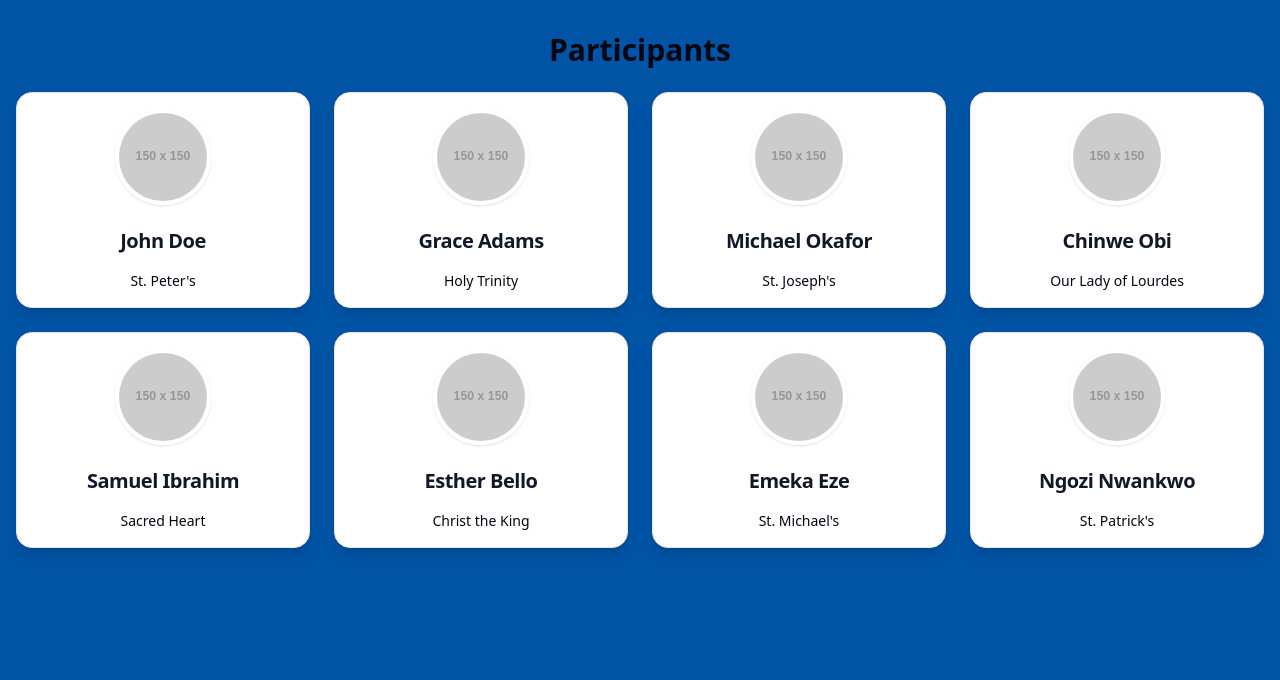
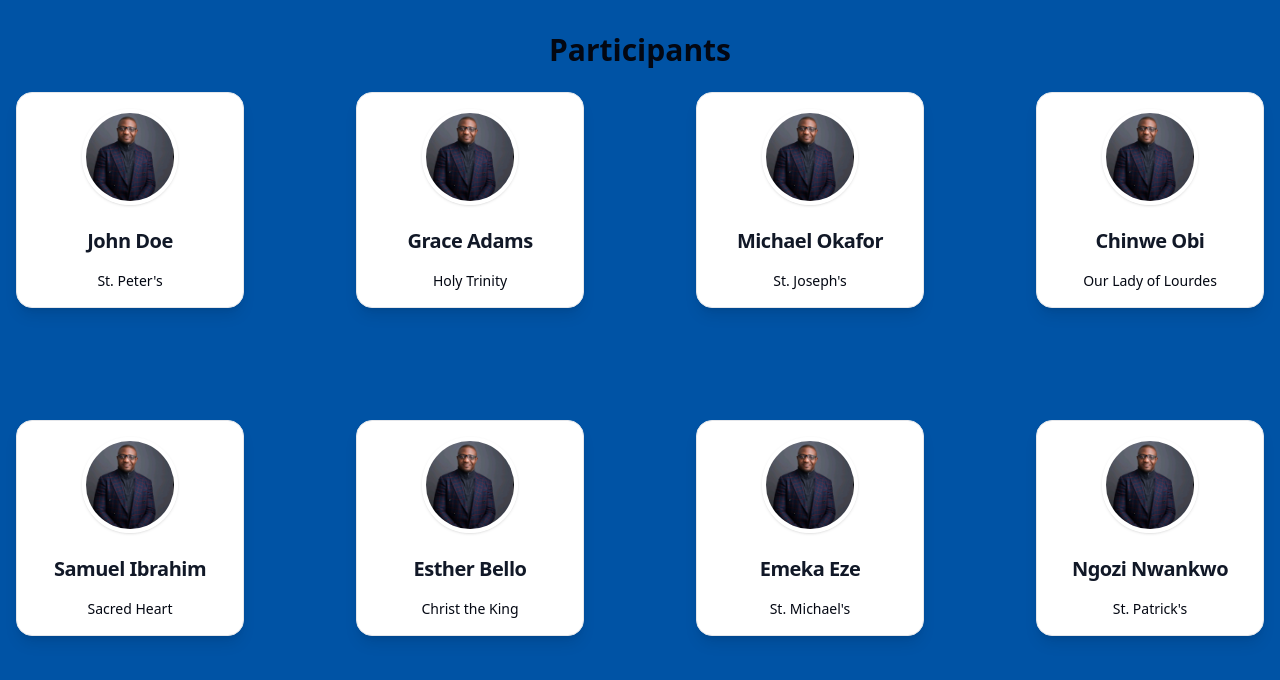
Before and after one commit to somchi/quizz-app, a Next.js app: page /1/audience in a window 1280 px wide. Shown: the top 680 px of the page. Built offline with nearby package versions, Linux system fonts and the light colour scheme.

Commit message:
create audience and participant layout

```diff
--- a/package.json
+++ b/package.json
@@ -10,17 +10,16 @@
   },
   "dependencies": {
     "@radix-ui/react-slot": "^1.2.3",
+    "@tsparticles/engine": "^3.8.1",
+    "@tsparticles/react": "^3.0.0",
     "class-variance-authority": "^0.7.1",
     "clsx": "^2.1.1",
     "lucide-react": "^0.513.0",
     "next": "15.3.3",
     "react": "^19.0.0",
     "react-dom": "^19.0.0",
-    "react-tsparticles": "^2.12.2",
     "tailwind-merge": "^3.3.0",
     "tailwindcss-animate": "^1.0.7",
-    "tsparticles": "^3.8.1",
-    "tsparticles-engine": "^2.12.0",
     "zod": "^3.25.51"
   },
   "devDependencies": {
--- a/src/app/[quizzId]/audience/page.tsx
+++ b/src/app/[quizzId]/audience/page.tsx
@@ -2,12 +2,12 @@ import WaitingCom from "@/app/components/WaitingCom";
 import Test from "@/app/components/Test";
 import LeaderBoard from "@/app/components/LeaderBoard";
 import ParticipantsCom from "@/app/components/ParticipantsCom";
+import QuestionCom from "@/app/components/QuestionCom";
 
 const AudiencePage = () => {
   return (
-    <section>
-      {/* <WaitingCom type="roundToStart"  /> */}
-      {/* <LeaderBoard /> */}
+    <section className="">
+      {/* <QuestionCom /> */}
       <ParticipantsCom />
     </section>
   );
--- /dev/null
+++ b/src/app/[quizzId]/layout.tsx
@@ -0,0 +1,7 @@
+export default function RootLayout({
+  children,
+}: Readonly<{
+  children: React.ReactNode;
+}>) {
+  return <section className="bg-theme-primary">{children}</section>;
+}
--- a/src/app/components/ParticipantsCom.tsx
+++ b/src/app/components/ParticipantsCom.tsx
@@ -8,11 +8,11 @@ const ParticipantsCom = () => {
 
   return (
     <div className="w-full min-h-screen px-4 py-8">
-      <div className="max-w-7xl mx-auto">
+      <div className="max-w-full mx-auto">
         <h1 className="text-3xl font-semibold text-card-foreground mb-6 text-center">
           Participants
         </h1>
-        <div className="grid gap-6 grid-cols-1 sm:grid-cols-2 md:grid-cols-3 xl:grid-cols-4">
+        <div className="grid gap-6 md:gap-28 grid-cols-1 sm:grid-cols-2 md:grid-cols-3 xl:grid-cols-4">
           {participants.map((participant) => (
             <CandidateCard
               key={participant.id}
--- a/src/app/components/Particlesbck.tsx
+++ b/src/app/components/Particlesbck.tsx
@@ -1,39 +1,50 @@
-// ParticleBackground.tsx
-import React from "react";
-import Particles from "react-tsparticles";
-import { loadFull } from "tsparticles";
+// "use client";
 
-const ParticleBackground = () => {
-  const particlesInit = async (engine: any) => {
-    await loadFull(engine); // loads all features
-  };
+// import React, { useCallback } from "react";
+// import { Particles } from "@tsparticles/react";
+// import { loadAll } from "@tsparticles/engine";
 
-  return (
-    <Particles
-      id="tsparticles"
-      init={particlesInit}
-      options={{
-        fullScreen: { enable: true }, // covers entire screen
-        particles: {
-          number: { value: 100 },
-          shape: { type: "circle" },
-          size: { value: { min: 1, max: 5 } },
-          move: { enable: true, speed: 1 },
-          opacity: { value: 0.5 },
-          links: {
-            enable: true,
-            color: "#ffffff",
-            distance: 150,
-            opacity: 0.4,
-            width: 1,
-          },
-        },
-        background: {
-          color: "#0d0d0d", // optional background color
-        },
-      }}
-    />
-  );
-};
+// import type { Engine } from "@tsparticles/engine";
 
-export default ParticleBackground;
+// const ParticleBackground = () => {
+//   const particlesInit = useCallback(async (engine: Engine) => {
+//     await loadAll(engine);
+//   }, []);
+
+//   return (
+//     <div className="absolute inset-0 z-0">
+//       <Particles
+//         id="tsparticles"
+//         particlesInit={particlesInit}
+//         options={{
+//           background: {
+//             color: "#0d0d0d",
+//           },
+//           particles: {
+//             number: { value: 80 },
+//             color: { value: "#ffffff" },
+//             shape: { type: "circle" },
+//             opacity: { value: 0.5 },
+//             size: { value: { min: 1, max: 5 } },
+//             move: { enable: true, speed: 1 },
+//             links: {
+//               enable: true,
+//               color: "#ffffff",
+//               distance: 150,
+//               opacity: 0.4,
+//               width: 1,
+//             },
+//           },
+//           interactivity: {
+//             events: {
+//               onClick: { enable: false },
+//               onHover: { enable: false },
+//             },
+//           },
+//         }}
+//       />
+//     </div>
+//   );
+// };
+
+// export default ParticleBackground;
--- a/src/app/components/QuestionCom.tsx
+++ b/src/app/components/QuestionCom.tsx
@@ -1,7 +1,38 @@
 import React from "react";
+import { Button } from "./ui/button";
 
 const QuestionCom = () => {
-  return <div>QuestionCom</div>;
+  return (
+    <div className="flex flex-col gap-3 max-w-3xl mx-auto p-6 rounded-lg md:border md:border-primary">
+      <h1 className="text-2xl font-semibold mb-4 text-primary">Question 34</h1>
+      <p className="mb-6 text-text leading-relaxed">
+        Lorem, ipsum dolor sit amet consectetur adipisicing elit. Delectus,
+        veniam reiciendis illo impedit, saepe quasi soluta culpa, non ducimus
+        laboriosam sit. Nesciunt, totam.
+      </p>
+
+      <div className="space-y-4">
+        {/* test options */}
+        {["A", "B", "C", "D"].map((option) => (
+          <div
+            key={option}
+            className="flex items-center gap-3 p-4 rounded-md cursor-pointer border border-primary bg-white hover:bg-lightBlue transition-colors"
+          >
+            <div className="flex justify-center items-baseline">
+              <span className="inline-flex items-center justify-center text-[0.6rem] w-5 h-5 md:w-6 md:h-6 md:text-[1rem] rounded-full bg-primary text-white font-bold select-none">
+                {option}
+              </span>
+            </div>
+            <p className="">
+              Lorem ipsum dolor consectetur adipisicing elit. Repellat sint
+              excepturi praesentium.
+            </p>
+          </div>
+        ))}
+      </div>
+      <Button>Submit</Button>
+    </div>
+  );
 };
 
 export default QuestionCom;
--- a/src/app/components/WaitingCom.tsx
+++ b/src/app/components/WaitingCom.tsx
@@ -1,3 +1,4 @@
+"use client";
 import React from "react";
 import ParticipantsCom from "./ParticipantsCom";
 import CandidateCard from "./CandidateCard";
@@ -25,9 +26,11 @@ const WaitingCom = ({ type = "quizToStart" }: WaitComProps) => {
   const component = waitingComponentMap[type] || null;
 
   return (
-    <div className="h-screen px-4 text-center space-y-6">
-      <h1 className="text-3xl font-bold text-primary">{text}</h1>
-      {component}
+    <div className="relative h-screen overflow-hidden">
+      <div className="h-screen px-4 text-center space-y-6 relative z-10">
+        <h1 className="text-3xl font-bold text-primary">{text}</h1>
+        {component}
+      </div>
     </div>
   );
 };
--- a/src/app/layout.tsx
+++ b/src/app/layout.tsx
@@ -25,7 +25,7 @@ export default function RootLayout({
   return (
     <html lang="en">
       <body
-        className={`${geistSans.variable} ${geistMono.variable} antialiased bg-theme-primary`}
+        className={`${geistSans.variable} ${geistMono.variable} antialiased `}
       >
         {children}
       </body>
--- a/src/app/lib/constants.tsx
+++ b/src/app/lib/constants.tsx
@@ -5,7 +5,7 @@ export const participants = [
     lastName: "Doe",
     parish: "St. Peter's",
     score: 85,
-    imageUrl: "https://via.placeholder.com/150", // Placeholder image URL
+    imageUrl: "/images/victorafolabi.jpg",
   },
   {
     id: 2,
@@ -13,7 +13,7 @@ export const participants = [
     lastName: "Adams",
     parish: "Holy Trinity",
     score: 90,
-    imageUrl: "https://via.placeholder.com/150", // Placeholder image URL
+    imageUrl: "/images/victorafolabi.jpg",
   },
   {
     id: 3,
@@ -21,7 +21,7 @@ export const participants = [
     lastName: "Okafor",
     parish: "St. Joseph's",
     score: 78,
-    imageUrl: "https://via.placeholder.com/150", // Placeholder image URL
+    imageUrl: "/images/victorafolabi.jpg",
   },
   {
     id: 4,
@@ -29,7 +29,7 @@ export const participants = [
     lastName: "Obi",
     parish: "Our Lady of Lourdes",
     score: 88,
-    imageUrl: "https://via.placeholder.com/150", // Placeholder image URL
+    imageUrl: "/images/victorafolabi.jpg",
   },
   {
     id: 5,
@@ -37,7 +37,7 @@ export const participants = [
     lastName: "Ibrahim",
     parish: "Sacred Heart",
     score: 92,
-    imageUrl: "https://via.placeholder.com/150", // Placeholder image URL
+    imageUrl: "/images/victorafolabi.jpg",
   },
   {
     id: 6,
@@ -45,7 +45,7 @@ export const participants = [
     lastName: "Bello",
     parish: "Christ the King",
     score: 85,
-    imageUrl: "https://via.placeholder.com/150", // Placeholder image URL
+    imageUrl: "/images/victorafolabi.jpg",
   },
   {
     id: 7,
@@ -53,7 +53,7 @@ export const participants = [
     lastName: "Eze",
     parish: "St. Michael's",
     score: 80,
-    imageUrl: "https://via.placeholder.com/150", // Placeholder image URL
+    imageUrl: "/images/victorafolabi.jpg",
   },
   {
     id: 8,
@@ -61,6 +61,6 @@ export const participants = [
     lastName: "Nwankwo",
     parish: "St. Patrick's",
     score: 75,
-    imageUrl: "https://via.placeholder.com/150", // Placeholder image URL
+    imageUrl: "/images/victorafolabi.jpg",
   },
 ];
```
Also changed, not shown: public/images/victorafolabi.jpg (added), 1 other file (tests, documents, lock files or other folders).
